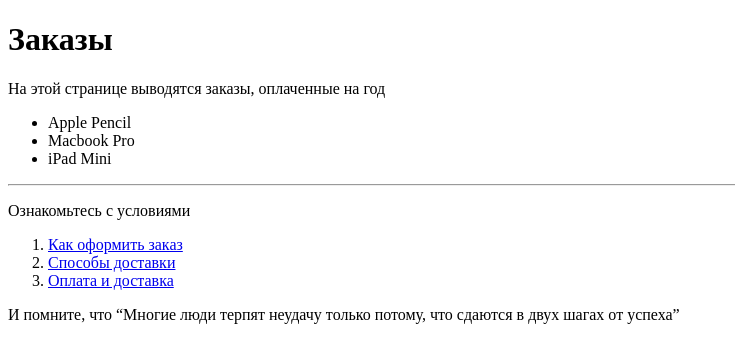
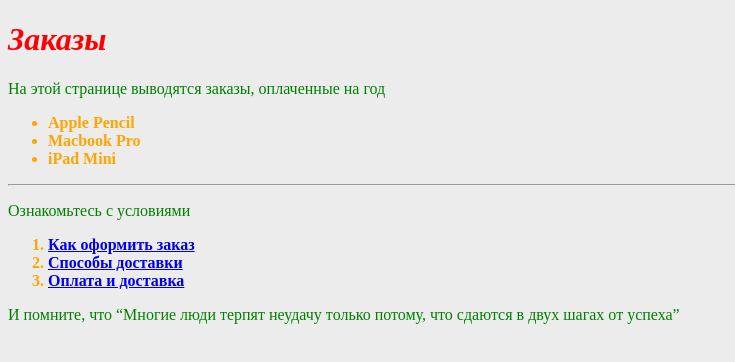
Before and after one commit to Anton-NTG/FrontendBlok-Module01-Test, a plain HTML site: page index.html in a window 1280 px wide. Shown: the whole page, without its empty margins (0-735 px from the left). Drawn offline with Linux system fonts and the light colour scheme.

Commit message:
added styles to tags

```diff
--- a/index.html
+++ b/index.html
@@ -6,6 +6,7 @@
     <title>Document</title>
     <link rel="shortcut icon" href="favicon.ico">
     <link rel="icon" href="favicon.svg" type="image/svg+xml">
+    <link rel="stylesheet" href="styles/main.css">
 </head>
 <body>
     <h1>Заказы</h1>
--- a/styles/main.css
+++ b/styles/main.css
@@ -0,0 +1,17 @@
+body {
+    background-color: #ececec;
+}
+
+h1 {
+    font-style: italic;
+    color: red;
+}
+
+p {
+    color: green;
+}
+
+li {
+    font-weight: bold;
+    color: orange;
+}
```
